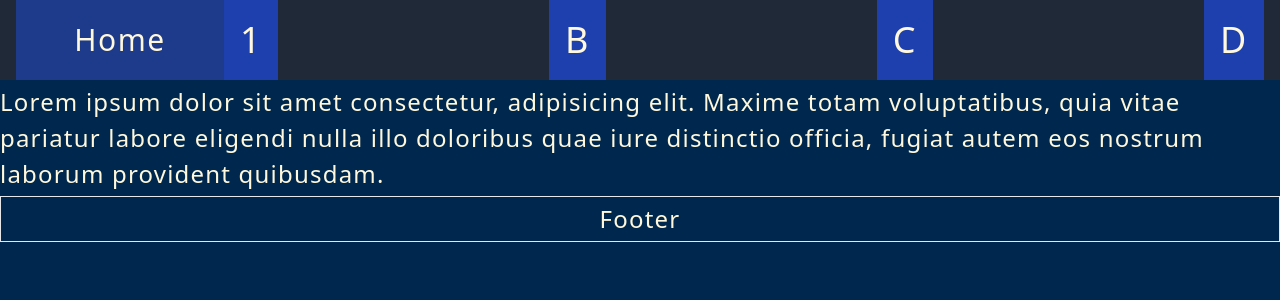
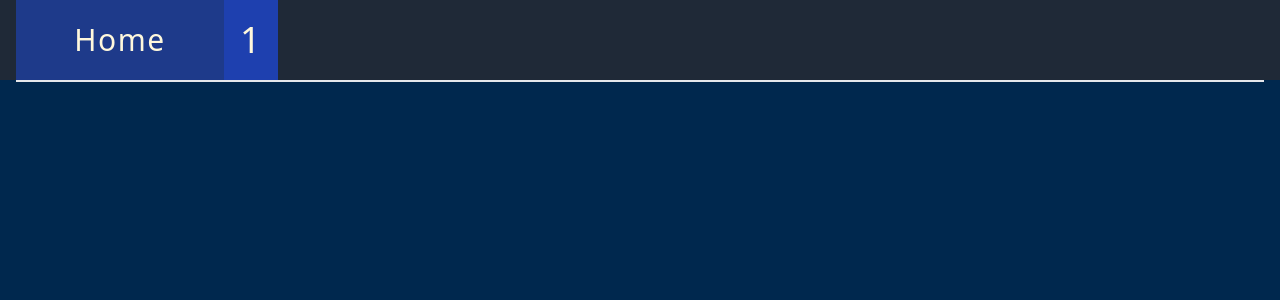
Before and after one commit to robots4life/get-post-svelte-kit-server-talk, a SvelteKit app: page /1 in a window 1280 px wide. Shown: the top 300 px of the page. Built offline with nearby package versions, Linux system fonts and the light colour scheme.

Commit message:
static setup

```diff
--- a/src/components/Nav.svelte
+++ b/src/components/Nav.svelte
@@ -4,10 +4,16 @@
 
 	// Navigation Menu Items
 	const navItems = [
-		{ label: '1', href: '/1/' },
-		{ label: 'B', href: '/b/' },
-		{ label: 'C', href: '/c/' },
-		{ label: 'D', href: '/d/' }
+		{ label: '1', href: '/1/' }
+		// { label: '2', href: '/2/' },
+		// { label: '3', href: '/3/' },
+		// { label: '4', href: '/4/' },
+		// { label: '5', href: '/5/' },
+		// { label: '6', href: '/6/' },
+		// { label: '7', href: '/7/' },
+		// { label: '8', href: '/8/' },
+		// { label: '9', href: '/9/' },
+		// { label: '10', href: '/10/' }
 	];
 
 	// Navigation Menu
@@ -58,7 +64,7 @@
 	// and data-sveltekit-preload-data="hover" from nav > ul
 </script>
 
-<header class="bg-gray-800 relative w-full 140:h-[140px] 240:h-[80px] 768:flex 768:px-4 1440:px-8">
+<header class="bg-gray-800 relative w-full 140:h-[140px] 240:h-[80px] 768:flex 768:px-4">
 	<div
 		class="bg-blue-900 text-4xl flex flex-col z-20 absolute w-full 140:h-[140px] 240:flex-row 240:h-[80px] 768:static 768:w-1/6 768:text-3xl 1024:text-4xl"
 	>
--- a/src/routes/+layout.js
+++ b/src/routes/+layout.js
@@ -13,4 +13,4 @@ export const trailingSlash = 'always';
 // https://kit.svelte.dev/docs/page-options#prerender
 // after discussion with matia I turn prerender off for entire site and use ssr and caching
 // https://discord.com/channels/525725325007650828/1073375239288922132/1077576952958963873
-// export const prerender = true;
+export const prerender = true;
--- a/src/routes/+layout.svelte
+++ b/src/routes/+layout.svelte
@@ -3,15 +3,15 @@
 	import Nav from '$components/Nav.svelte';
 	import PageTransition from '$components/PageTransition.svelte';
 	export let data; // => {url: '/'}
-	import Footer from '../components/Footer.svelte';
+	import Footer from '$components/Footer.svelte';
 </script>
 
 <div>
 	<Nav />
 	<PageTransition key="{data.url}" duration="{300}">
-		<main class="">
+		<main class="mx-4 border">
 			<slot />
 		</main>
 	</PageTransition>
 </div>
-<Footer />
+<!-- <Footer /> -->
--- a/src/routes/1/+page.svelte
+++ b/src/routes/1/+page.svelte
@@ -1,5 +1,3 @@
-<p>
-	Lorem ipsum dolor sit amet consectetur, adipisicing elit. Maxime totam voluptatibus, quia vitae
-	pariatur labore eligendi nulla illo doloribus quae iure distinctio officia, fugiat autem eos
-	nostrum laborum provident quibusdam.
-</p>
+<script>
+	// your script goes here
+</script>
--- a/src/routes/[slug]/+page.svelte
+++ /dev/null
@@ -1,5 +0,0 @@
-<script>
-	import { page } from '$app/stores';
-</script>
-
-<code>{JSON.stringify($page, null, 2)}</code>
```
Also changed, not shown: package.json (+8 -9 lines), svelte.config.js (+7 -3 lines), 1 other file (tests, documents, lock files or other folders).
